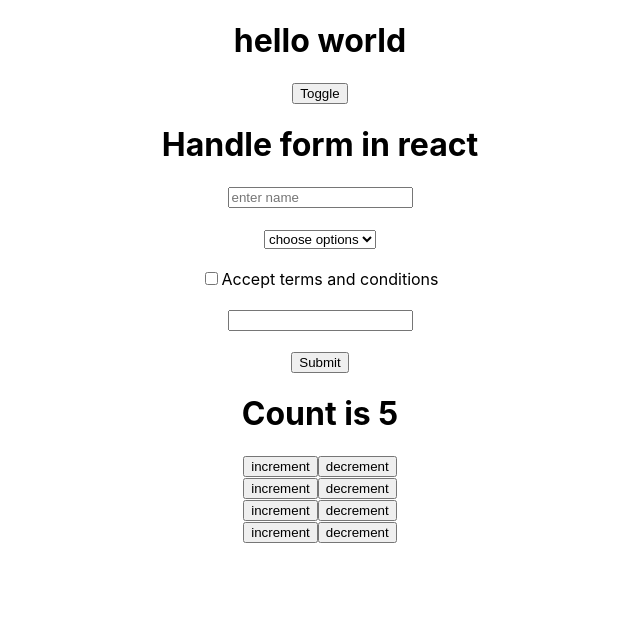
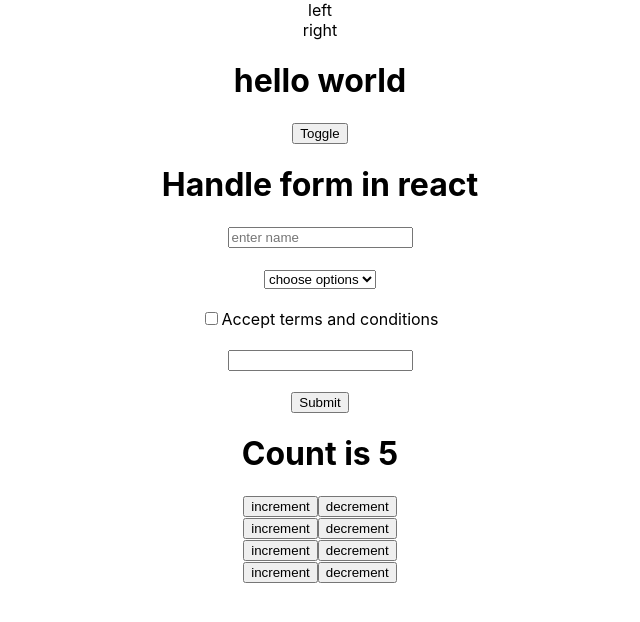
Before and after one commit to yanil8068/basicformvalidationreact, a React (Create React App) app: page / in a window 1280 px wide. Shown: the top 622 px of the page, without its empty margins (320-960 px from the left). Built offline with nearby package versions, Linux system fonts and the light colour scheme.

Commit message:
creating navbar

```diff
--- a/src/App.js
+++ b/src/App.js
@@ -4,6 +4,7 @@ import {useState} from "react";
 import Counter from './components/Counter';
 import { useContext } from 'react';
 import { ConterContext } from './context/Counter';
+import Navbar from './navbar';
 
 function App() {
   const [name, setname] = useState("");
@@ -11,6 +12,7 @@ function App() {
   const [interest, setinterest] = useState("");
   const [pass, setpass] = useState("");
   const [status, setStatus] = useState(true);
+  const [val, setVal] = useState(null);
  const counterState = useContext(ConterContext);
  console.log(counterState)
   function getformdata(e){
@@ -18,11 +20,14 @@ function App() {
 e.preventDefault();
 console.log(name,tnc,interest,pass);
 
+
+
   }
 
 
   return (
     <div className="App">
+      <Navbar/>
       {
         status?<h1>hello world</h1>:null
       }
@@ -44,6 +49,7 @@ console.log(name,tnc,interest,pass);
         <input type='checkbox' onChange={(e)=>settnc(e.target.checked)}/><span>Accept terms and conditions</span><br /><br />
         <input type="password"  onChange={(e)=>setpass(e.target.value)}/><br /><br />
         <button type='submit'>Submit</button>
+        <p>{val}</p>
       </form>
 <h1>Count is {counterState.count}</h1>
 <Counter/>
--- /dev/null
+++ b/src/navbar.jsx
@@ -0,0 +1,9 @@
+
+
+
+export default function Navbar(){
+return( <div>
+    <div><div>left</div>
+    <div>right</div></div>
+</div> );
+};
```
